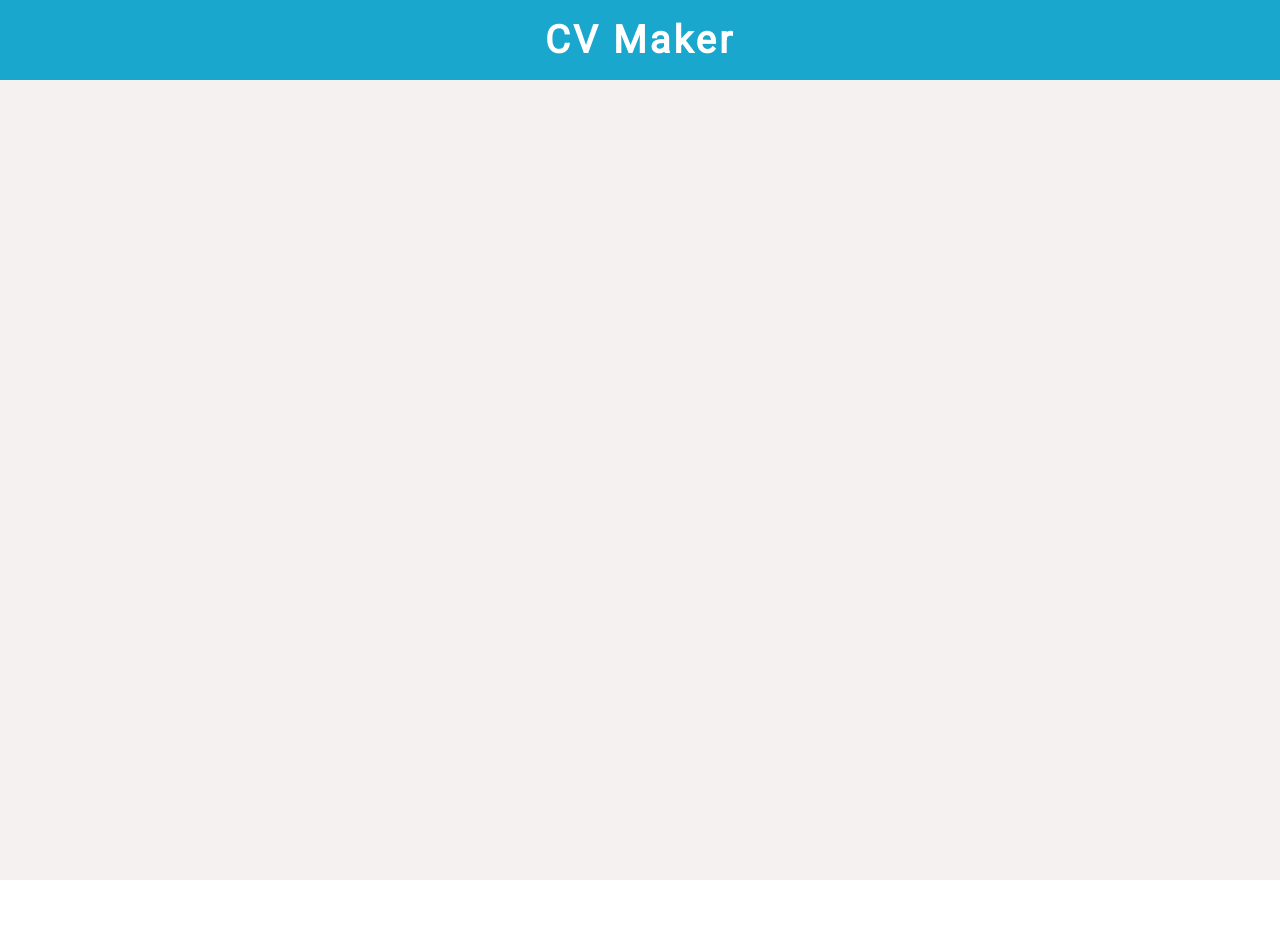
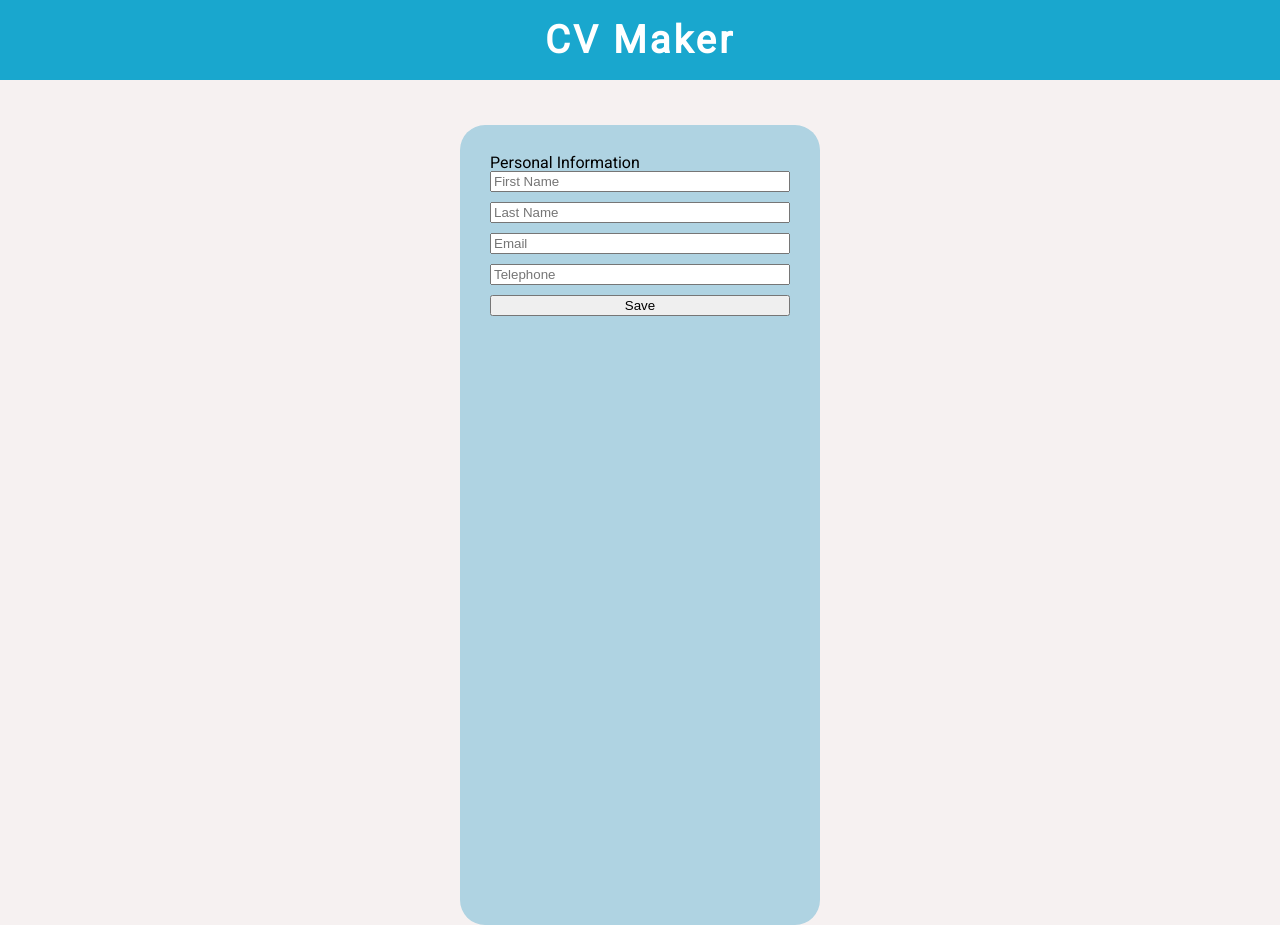
Before and after one commit to 6604062630064/cv-project, a React (Create React App) app: page / in a window 1280 px wide. Before the commit the page ends 880 px from the top, so only its background shows below. Built offline with nearby package versions, Linux system fonts and the light colour scheme.

Commit message:
Add form

```diff
--- a/src/App.js
+++ b/src/App.js
@@ -7,7 +7,11 @@ function App() {
 			<div className="header">
 				<h1>CV Maker</h1>
 			</div>
-			<div className="content"></div>
+			<div className="content">
+				<div className="outer">
+					<General />
+				</div>
+			</div>
 		</div>
 	);
 }
--- a/src/components/General.js
+++ b/src/components/General.js
@@ -1,8 +1,53 @@
 import React from "react";
 
 class General extends React.Component {
+	constructor() {
+		super();
+		this.state = {
+			isSubmitted: false,
+			fname: "",
+			lname: "",
+			email: "",
+		};
+	}
+
+	handleChange = (e) => {
+		e.preventDefault();
+		this.setState({
+			[e.target.id]: e.target.value,
+		});
+	};
+
+	onSubmitForm = (e) => {
+		e.preventDefault();
+	};
+
 	render() {
-		return <h2>Hi, I am a Car!</h2>;
+		// const Display = () => {
+		// 	return isSubmitted ?
+		// };
+
+		return (
+			<div className="general">
+				<h3>Personal Information</h3>
+				<form
+					action=""
+					onChange={this.handleChange}
+					onSubmit={this.onSubmitForm}
+				>
+					<input type="text" id="fname" name="fname" placeholder="First Name" />
+					<input type="text" id="lname" name="lname" placeholder="Last Name" />
+					<input type="email" id="email" name="email" placeholder="Email" />
+					<input
+						type="tel"
+						id="telephone"
+						name="telephone"
+						placeholder="Telephone"
+					/>
+					<button type="submit">Save</button>
+				</form>
+			</div>
+		);
 	}
 }
 
--- a/src/style/App.css
+++ b/src/style/App.css
@@ -74,3 +74,23 @@ h1 {
     font-size: 2.4rem;
     color: white;
 }
+
+.content {
+    display: flex;
+    justify-content: center;
+    padding-top: 45px;
+
+}
+
+.outer {
+    background-color: #AFD3E2;
+    padding: 30px;
+    border-radius: 25px;
+    min-width: 300px
+}
+
+form {
+    display: flex;
+    flex-direction: column;
+    gap: 10px;
+}
```
